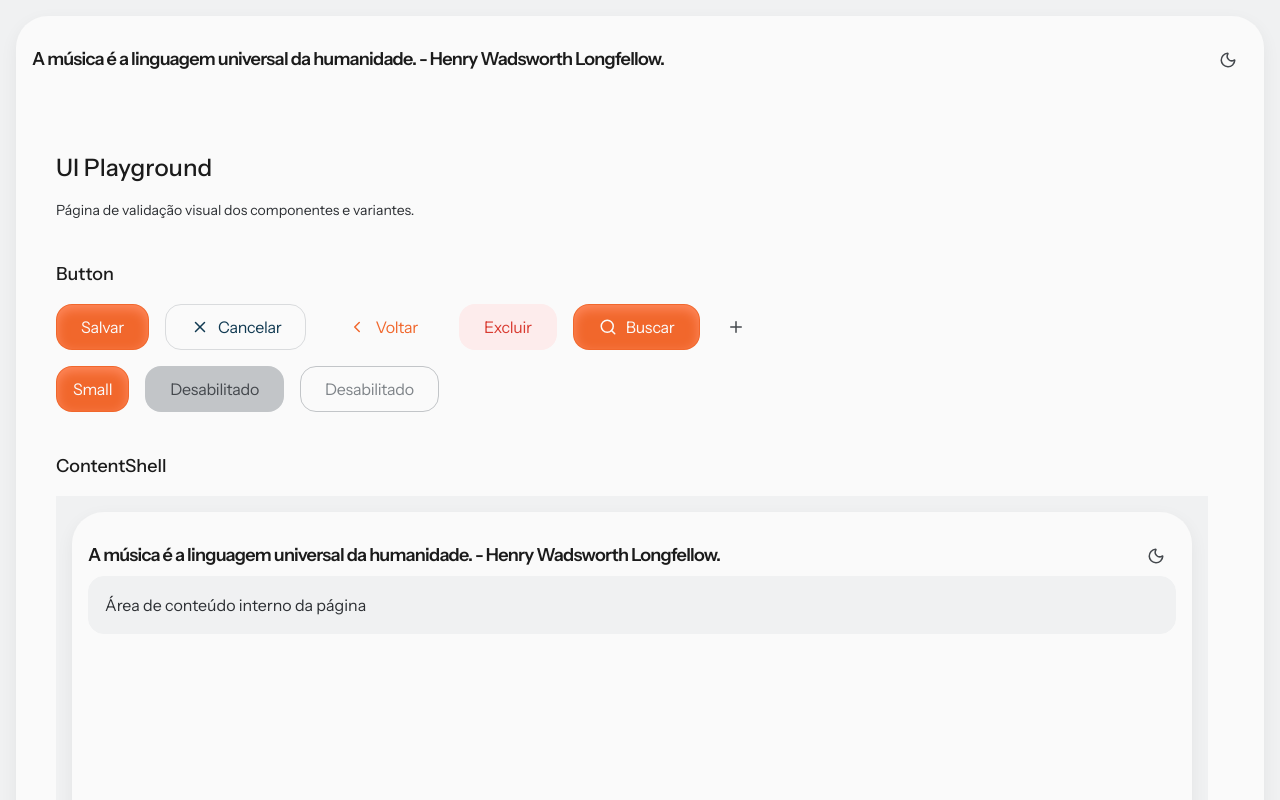
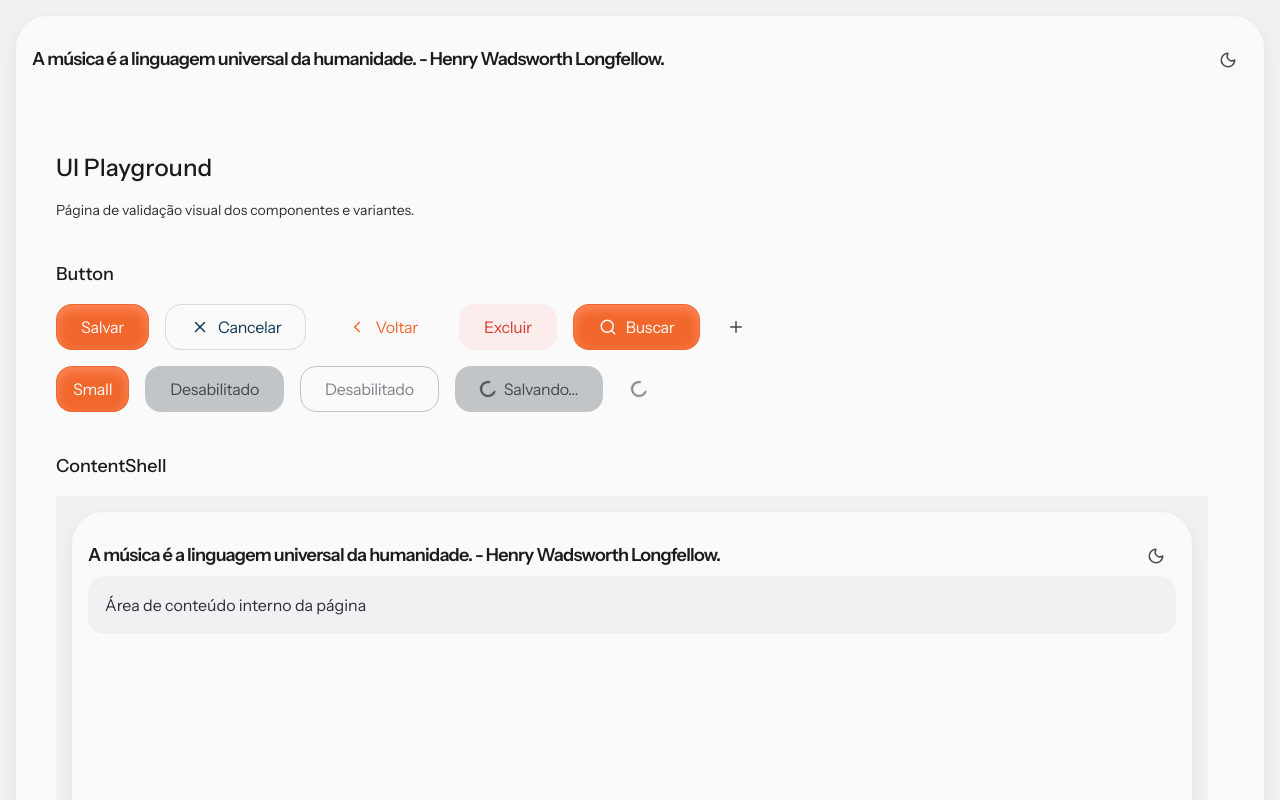
Before and after one commit to AndressaMendess/clm-gestao-2.0, a Next.js app: page /playground in a window 1280 px wide. Shown: the top 800 px of the page. Built offline with nearby package versions, Linux system fonts and the light colour scheme.

Commit message:
feat: add button loading state and link-text component

```diff
--- a/src/app/(app)/playground/page.tsx
+++ b/src/app/(app)/playground/page.tsx
@@ -14,6 +14,7 @@ import { DocumentUploadField } from "@/components/ui/document-upload-field";
 import { FeatureCard } from "@/components/ui/feature-card";
 import { CpfInput, DatePicker, Input, PasswordInput, PhoneInput, RgInput, SearchInput, TextArea } from "@/components/ui/input";
 import { ListCollapsible } from "@/components/ui/list-collapsible";
+import { LinkText } from "@/components/ui/link-text";
 import { ModalContainer } from "@/components/ui/modal-container";
 import { NavItem } from "@/components/ui/nav-item";
 import { SelectField } from "@/components/ui/select-field";
@@ -209,6 +210,10 @@ export default function HomePage() {
             <Button disabled variant="secondary">
               Desabilitado
             </Button>
+            <Button loading loadingLabel="Salvando..." variant="primary">
+              Salvar
+            </Button>
+            <Button loading loadingLabel="Carregando ação" variant="icon" icon={Plus} />
           </div>
         </section>
 
@@ -628,6 +633,16 @@ export default function HomePage() {
         </section>
 
         <section className="flex flex-col gap-4">
+          <h2 className="text-lg font-medium">LinkText</h2>
+          <div className="flex flex-wrap items-center gap-6">
+            <LinkText href="#">Ver detalhes</LinkText>
+            <LinkText href="#" aria-disabled>
+              Link desabilitado
+            </LinkText>
+          </div>
+        </section>
+
+        <section className="flex flex-col gap-4">
           <h2 className="text-lg font-medium">Stepper</h2>
           <div className="w-full max-w-4xl rounded-2xl bg-[var(--background-primary)] p-4">
             <Stepper
--- a/src/components/ui/button/button.styles.ts
+++ b/src/components/ui/button/button.styles.ts
@@ -25,6 +25,9 @@ const sizeStyles: Record<ButtonSize, string> = {
 export const iconButtonStyles =
   "inline-flex h-10 w-10 items-center justify-center rounded-[10px] text-[var(--content-tertiary)]";
 
+export const buttonSpinnerStyles =
+  "inline-flex h-4 w-4 shrink-0 animate-spin rounded-full border-2 border-current border-r-transparent";
+
 export function getButtonStyles(variant: ButtonVariant, size: ButtonSize): string {
   return `${baseStyles} ${variantStyles[variant]} ${sizeStyles[size]}`;
 }
--- a/src/components/ui/button/button.types.ts
+++ b/src/components/ui/button/button.types.ts
@@ -7,6 +7,8 @@ export type ButtonSize = "sm" | "md" | "icon";
 export type ButtonProps = ButtonHTMLAttributes<HTMLButtonElement> & {
   children?: ReactNode;
   icon?: LucideIcon;
+  loading?: boolean;
+  loadingLabel?: string;
   variant?: ButtonVariant;
   size?: ButtonSize;
 };
--- a/src/components/ui/button/index.tsx
+++ b/src/components/ui/button/index.tsx
@@ -1,10 +1,12 @@
-import { getButtonStyles, iconButtonStyles } from "./button.styles";
+import { buttonSpinnerStyles, getButtonStyles, iconButtonStyles } from "./button.styles";
 import type { ButtonProps, IconButtonProps } from "./button.types";
 import { cx } from "@/lib/cx";
 
 export function Button({
   children,
   icon: Icon,
+  loading = false,
+  loadingLabel = "Carregando",
   className,
   type = "button",
   variant = "primary",
@@ -12,15 +14,28 @@ export function Button({
   ...props
 }: ButtonProps) {
   const isIconOnly = variant === "icon" || size === "icon";
+  const { disabled, ["aria-label"]: ariaLabel, ...restProps } = props;
+  const isDisabled = Boolean(disabled || loading);
 
   return (
-    <button className={cx(getButtonStyles(variant, size), className)} type={type} {...props}>
-      {Icon ? (
+    <button
+      aria-busy={loading || undefined}
+      aria-label={loading && isIconOnly ? loadingLabel : ariaLabel}
+      className={cx(getButtonStyles(variant, size), className)}
+      disabled={isDisabled}
+      type={type}
+      {...restProps}
+    >
+      {loading ? (
+        <span aria-hidden className={buttonSpinnerStyles} />
+      ) : Icon ? (
         <span className="inline-flex h-5 w-5 shrink-0 items-center justify-center">
           <Icon aria-hidden size={18} />
         </span>
       ) : null}
-      {!isIconOnly && children ? <span className="inline-flex items-center">{children}</span> : null}
+      {!isIconOnly && (children || loading) ? (
+        <span className="inline-flex items-center">{loading ? loadingLabel : children}</span>
+      ) : null}
     </button>
   );
 }
--- /dev/null
+++ b/src/components/ui/link-text/index.tsx
@@ -0,0 +1,24 @@
+import { cx } from "@/lib/cx";
+import { linkTextDisabledStyles, linkTextStyles } from "./link-text.styles";
+import type { LinkTextProps } from "./link-text.types";
+
+export function LinkText({
+  children,
+  className,
+  ["aria-disabled"]: ariaDisabled,
+  ...props
+}: LinkTextProps) {
+  const isDisabled = ariaDisabled === true;
+
+  return (
+    <a
+      className={cx(linkTextStyles, isDisabled && linkTextDisabledStyles, className)}
+      tabIndex={isDisabled ? -1 : props.tabIndex}
+      {...props}
+    >
+      {children}
+    </a>
+  );
+}
+
+export type { LinkTextProps } from "./link-text.types";
--- /dev/null
+++ b/src/components/ui/link-text/link-text.styles.ts
@@ -0,0 +1,4 @@
+export const linkTextStyles =
+  "inline-flex items-center text-[var(--brand-primary-main)] [font-size:var(--typography-body-medium-medium-font-size)] [line-height:var(--typography-body-medium-medium-line-height)] [font-weight:var(--typography-body-medium-medium-font-weight)] [letter-spacing:var(--typography-body-medium-medium-letter-spacing)] underline-offset-4 transition-opacity duration-150 hover:underline focus-visible:rounded-sm focus-visible:outline-none focus-visible:ring-2 focus-visible:ring-[var(--button-focus-ring)] focus-visible:ring-offset-2";
+
+export const linkTextDisabledStyles = "pointer-events-none opacity-50";
--- /dev/null
+++ b/src/components/ui/link-text/link-text.types.ts
@@ -0,0 +1,5 @@
+import type { AnchorHTMLAttributes, ReactNode } from "react";
+
+export type LinkTextProps = AnchorHTMLAttributes<HTMLAnchorElement> & {
+  children: ReactNode;
+};
```
